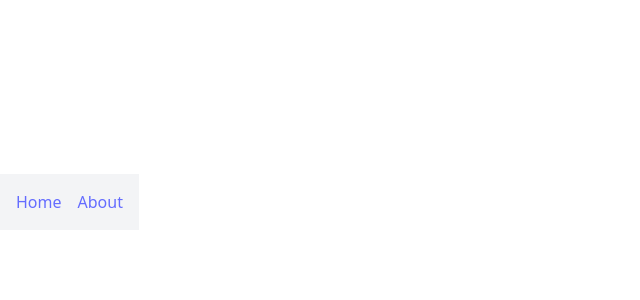
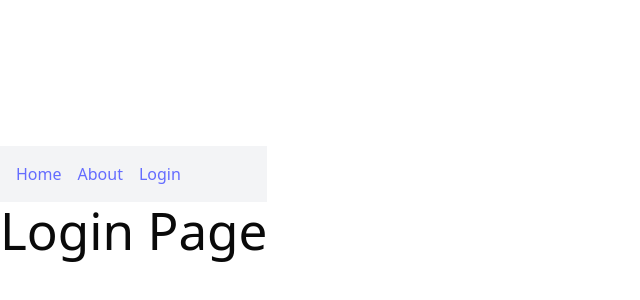
Before and after one commit to NeoZunder/ApiProductos, a React (Vite) app in the folder frontend/AppTSX/: page /Login in a window 1280 px wide. Before the commit this address had no page. Shown: the part 198-498 px from the top of the page, without its empty margins (0-640 px from the left). Built offline with nearby package versions, Linux system fonts and the light colour scheme.

Commit message:
Creacion Login Page

```diff
--- a/frontend/AppTSX/src/App.tsx
+++ b/frontend/AppTSX/src/App.tsx
@@ -2,6 +2,7 @@
 import { BrowserRouter, Routes, Route } from "react-router-dom"
 import Home from "@/pages/Home"
 import Products from "@/pages/Products"
+import Login from "@/pages/Login"
 import { Navbar } from "@/components/ui/navbar"
 
 function App() {
@@ -11,6 +12,7 @@
       <Routes>
         <Route path="/" element={<Home />} />
         <Route path="/Products" element={<Products />} />
+        <Route path="/Login" element={<Login />} />
       </Routes>
     </BrowserRouter>
   )
--- a/frontend/AppTSX/src/components/ui/navbar.tsx
+++ b/frontend/AppTSX/src/components/ui/navbar.tsx
@@ -6,6 +6,7 @@
     <nav className="flex gap-4 p-4 bg-gray-100">
       <Link to="/">Home</Link>
       <Link to="/products">About</Link>
+      <Link to="/login">Login</Link>
     </nav>
   )
 }
--- /dev/null
+++ b/frontend/AppTSX/src/pages/Login.tsx
@@ -0,0 +1,3 @@
+export default function Login() {
+    return <h1>Login Page</h1>
+}
```
